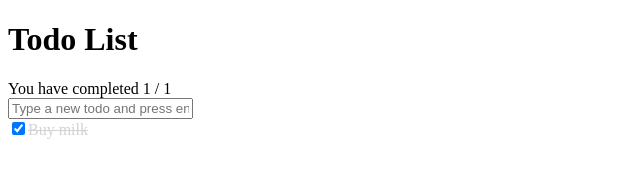
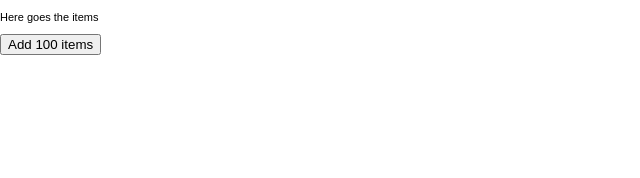
Before and after one commit to cristianbote/preducs, a React app: page / in a window 1280 px wide. Shown: the whole page, without its empty margins (0-640 px from the left). Built offline with nearby package versions, Linux system fonts and the light colour scheme.

Commit message:
Added a new preducs

```diff
--- /dev/null
+++ b/preducs-two.js
@@ -0,0 +1,82 @@
+/**
+ * General purpose interceptor for modifying the data
+ * @param {object} cached
+ * @param {object} state
+ * @param {function} [modifier]
+ * @returns {object}
+ */
+function interceptor(cached, state, modifier) {
+    if (modifier) {
+        return { ...(modifier(cached, state)) };
+    }
+    return { ...cached, ...state };
+}
+
+/**
+ * Create an easyflux store instance.
+ * @param {object} initialData
+ * @returns {object}
+ */
+export default function createEasyflux(initialData = {}) {
+    return {
+        __data: { ...initialData },
+        __history: {},
+        __listeners: {},
+        __id: 0,
+
+        /**
+         * Executes the subscribers
+         * @param {object} data
+         * @private
+         */
+        __commit(data) {
+            Object.keys(this.__listeners)
+                .map(id => {
+                    this.__listeners[id](data);
+                });
+        },
+
+        /**
+         * Handler to get a unique id. Silly.
+         * @returns {number}
+         * @private
+         */
+        __getNextId() {
+            return ++this.__id;
+        },
+
+        /**
+         * Subscribe to store changes and returns the unsubscriber.
+         * @param {function} cb Subscriber
+         * @returns {function}
+         */
+        subscribeToUpdates(cb) {
+            let id = this.__getNextId();
+            this.__listeners[id] = cb;
+
+            return () => {
+                delete this.__listeners[id];
+            }
+        },
+
+        /**
+         * Updates the state with the given state and an optional modifier.
+         * @param {object} state
+         * @param {function} modifier
+         */
+        update(state = {}, modifier) {
+            this.__history = { ...this.__data };
+            this.__data = interceptor({ ...this.__data }, state, modifier);
+
+            this.__commit({ ...this.__data });
+        },
+
+        /**
+         * Retuns a copy of the state
+         * @returns {object}
+         */
+        getState() {
+            return { ...this.__data };
+        }
+    }
+}
--- a/src/index.html
+++ b/src/index.html
@@ -4,13 +4,20 @@
     <meta charset="UTF-8">
     <title></title>
     <style>
-        label {
-            display: block;
+        html, body {
+            margin: 0;
+            padding: 0;
+            font-size: 11px;
+            font-family: sans-serif;
         }
 
-        label.selected {
-            text-decoration: line-through;
-            color: lightgray;
+        .item {
+            border-bottom: 1px solid dodgerblue;
+        }
+
+        .item span {
+            display: inline-block;
+            margin: 0 4px 0 0;
         }
     </style>
 </head>
--- a/src/index.js
+++ b/src/index.js
@@ -1,41 +1,109 @@
 import React, { Component } from 'react';
 import ReactDOM from 'react-dom';
-import initialStore from './stores/initial-store';
+import configStore, {
+    updateOrAddModifier,
+    updateItemsModifier } from './stores/config-store';
 
-class TodoItem extends Component {
+class Container extends Component {
 
     constructor(props, ...args) {
         super(props, ...args);
 
-        this.handleOnChange = this.handleOnChange.bind(this);
+        this.state = this.props.store.getState();
+        this.handleStoreUpdates = this.handleStoreUpdates.bind(this);
+        this.unsubscribe = this.props.store.subscribeToUpdates(this.handleStoreUpdates);
     }
 
-    handleOnChange(e) {
-        this.props.store.update({
-            name: this.props.name,
-            checked: !this.props.checked
+    handleStoreUpdates(state) {
+        this.setState(state);
+    }
+
+    getItems() {
+        return this.state.items
+            .map(item => {
+                return <Item key={item.id} {...item} store={this.props.store} />
+            });
+    }
+
+    setItemsInStore() {
+        let items = [];
+        let start = this.state.items.length;
+        let end = start + this.state.step;
+
+        for(; start < end; start += 1) {
+            items.push({
+                id: start,
+                name: 'empty'
+            });
+        }
+
+        this.props.store.update(
+            items,
+            updateItemsModifier
+        )
+    }
+
+    addMoreItems() {
+        this.setState({
+            count: this.state.count + this.state.step
         });
     }
 
     render() {
         return (
-            <label className={this.props.checked && "selected"}>
-                <input type="checkbox" name="check" checked={this.props.checked} onChange={this.handleOnChange} />
-                {this.props.name}
-            </label>
+            <div>
+                <p>Here goes the items</p>
+                <button onClick={() => this.setItemsInStore() }>Add {this.state.step} items</button>
+                {this.getItems()}
+            </div>
         )
     }
 
 }
 
-class TodoItems extends Component {
+class Item extends Component {
+
+    constructor(props) {
+        super(props);
+
+        this.state = {
+            name: props.name
+        };
+
+        this.store = this.props.store;
+    }
+
+    componentWillReceiveProps(props) {
+        if (props.name !== this.state.name) {
+            this.setState({name: props.name});
+            this.forceUpdate();
+        }
+    }
+
+    componentDidMount() {
+        setInterval(() => this.handleNameChange(), Math.floor(100 + Math.random() * 300));
+    }
+
+    shouldComponentUpdate() {
+        return false;
+    }
+
+    handleNameChange() {
+        let name = Math.floor(Math.random() * Date.now()).toString(18);
+
+        this.store.update({
+            id: this.props.id,
+            name: name
+        }, updateOrAddModifier);
+    }
 
     render() {
         return (
-            <div>
-                {this.props.items.map(data => {
-                    return <TodoItem store={this.props.store} key={data.name} name={data.name} checked={data.checked} />
-                })}
+            <div className="item">
+                <span>{this.props.id}</span>
+                [<span>{this.props.name}</span>]
+                One item with one
+                <button onClick={() => this.handleNameChange()}>button</button>
             </div>
         )
     }
@@ -46,54 +114,16 @@ class AppComponent extends Component {
 
     constructor(props, ...args) {
         super(props, ...args);
-
-        this.state = this.props.store.data;
-
-        this.handleAddNewItem = this.handleAddNewItem.bind(this);
-        this.handleStoreUpdates = this.handleStoreUpdates.bind(this);
-        this.props.store.subscribe(this.handleStoreUpdates);
-    }
-
-    handleStoreUpdates(type, data) {
-        this.setState({ ...data });
-    }
-
-    handleAddNewItem(e) {
-        if (e.nativeEvent.keyCode === 13) {
-            let value = this.addTodoItemElement.value;
-
-            this.addTodoItemElement.value = '';
-
-            this.props.store.update({
-                name: value,
-                checked: false
-            });
-        }
-    }
-
-    getTotalCheckedItems() {
-        return this.state.items.filter(item => {
-            return item.checked
-        }).length;
     }
 
     render() {
         return (
             <div>
-                <header>
-                    <h1>Todo List</h1>
-                    You have completed {this.getTotalCheckedItems()} / {this.state.items.length}
-                </header>
-                <main>
-                    <section>
-                        <input ref={ref => this.addTodoItemElement = ref} type="text" name="addTodoItem" placeholder="Type a new todo and press enter" onKeyPress={this.handleAddNewItem}/>
-                    </section>
-                    <TodoItems items={this.state.items} store={this.props.store} />
-                </main>
+                <Container store={this.props.store}/>
             </div>
         )
     }
 
 }
 
-ReactDOM.render(<AppComponent store={initialStore} />, document.querySelector('.app'));
+ReactDOM.render(<AppComponent store={configStore} />, document.querySelector('.app'));
--- /dev/null
+++ b/src/stores/config-store.js
@@ -0,0 +1,31 @@
+import createEasyflux from '../../preducs-two';
+
+let configStore = createEasyflux({
+    step: 100,
+    items: []
+}, true);
+
+function updateOrAddModifier(cachedState, state) {
+    cachedState.items = cachedState.items.map(item => {
+
+        if (item.id === state.id) {
+            return state;
+        }
+
+        return item;
+    });
+
+    return cachedState;
+}
+
+function updateItemsModifier(cachedState, state) {
+    cachedState.items = ((cachedState.items && cachedState.items.slice()) || []).concat(state);
+    return cachedState;
+}
+
+export {
+    updateOrAddModifier,
+    updateItemsModifier
+}
+
+export default configStore;
```
